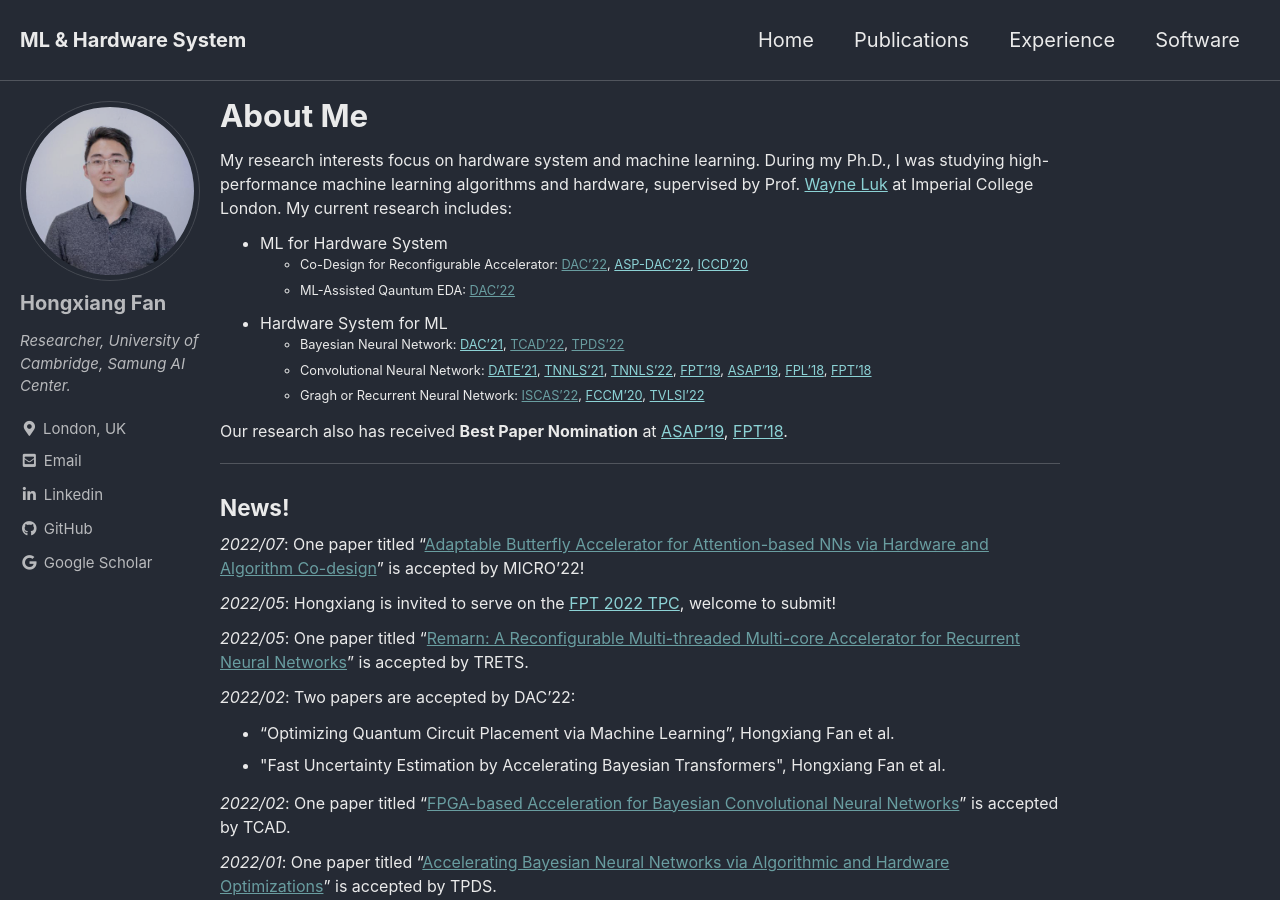
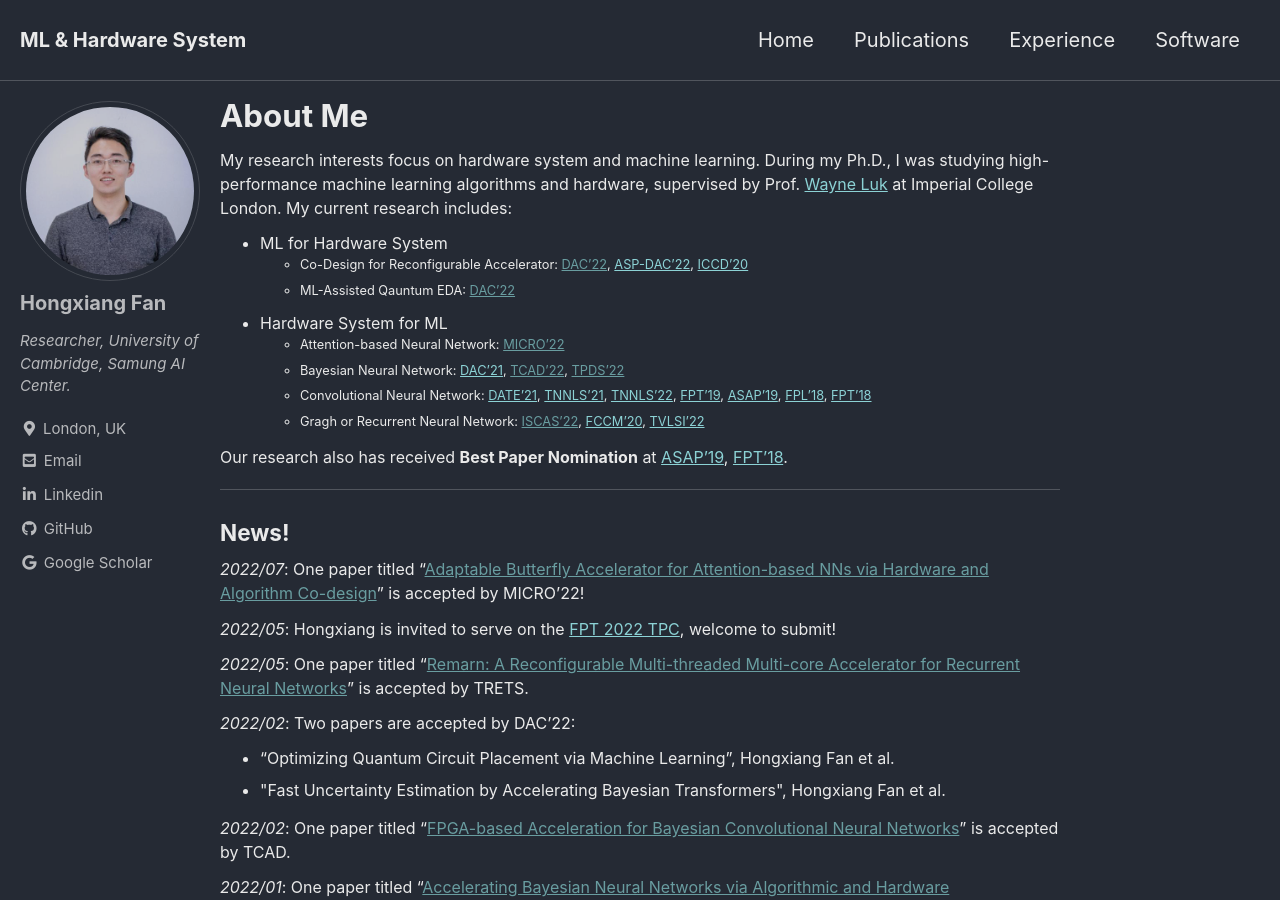
Before and after one commit to os-hxfan/os-hxfan.github.io, a Jekyll site: the page built from index.md, in a window 1280 px wide and 900 px high. Built offline with Jekyll 4.4.1, drawn with Linux system fonts in a browser that asks for light colours; cached includes are drawn as plain includes; our own code applies the rules of GitHub Pages for plain Markdown files.

Commit message:
update index

```diff
--- a/index.md
+++ b/index.md
@@ -12,6 +12,7 @@ My research interests focus on hardware system and machine learning. During my P
     - Co-Design for Reconfigurable Accelerator: [DAC'22](), [ASP-DAC'22](https://arxiv.org/pdf/2111.12787.pdf), [ICCD'20](https://www.doc.ic.ac.uk/~wl/papers/20/iccd20hf.pdf)
     - ML-Assisted Qauntum EDA: [DAC'22]()
 - Hardware System for ML
+    - Attention-based Neural Network: [MICRO'22]()
     - Bayesian Neural Network: [DAC'21](https://arxiv.org/abs/2002.00190), [TCAD'22](), [TPDS'22]()
     - Convolutional Neural Network: [DATE'21](https://www.doc.ic.ac.uk/~wl/papers/21/date21sl.pdf), [TNNLS'21](https://www.doc.ic.ac.uk/~wl/papers/21/tnnls21sl.pdf), [TNNLS'22](https://ieeexplore.ieee.org/abstract/document/9570135), [FPT'19](https://ieeexplore.ieee.org/abstract/document/8977902), [ASAP'19](https://ieeexplore.ieee.org/abstract/document/8825127), [FPL'18](https://kalman.mee.tcd.ie/fpl2018/content/pdfs/FPL2018-43iDzVTplcpussvbfIaaHz/7wTTri20Bf7cOu5oGV2354/2OD0B3Lyud8KEWPyGHhnIb.pdf), [FPT'18](https://www.doc.ic.ac.uk/~wl/papers/18/fpt18hf.pdf)
     - Gragh or Recurrent Neural Network: [ISCAS'22](), [FCCM'20](https://www.doc.ic.ac.uk/~wl/papers/20/fccm20zq.pdf), [TVLSI'22](https://ieeexplore.ieee.org/abstract/document/9664799)
```
